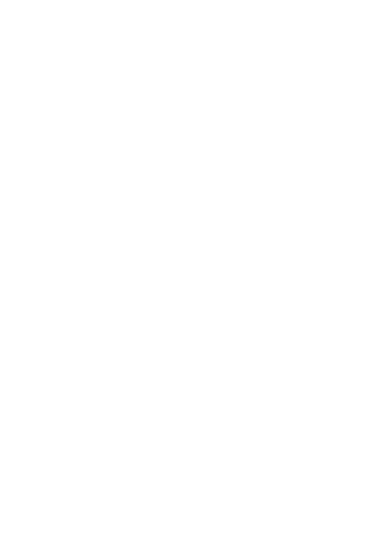
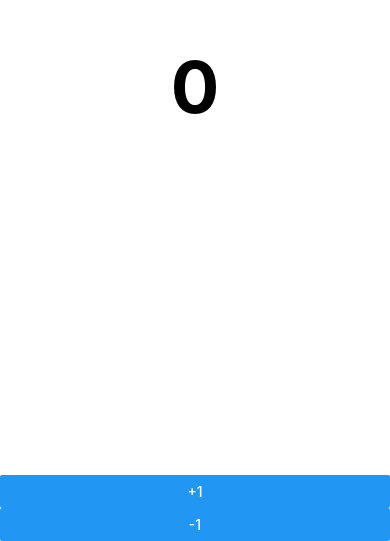
Before and after one commit to suaka/AwesomeProject, a React Native app: screen / in a window 390 px wide. Shown: the part 303-844 px from the top of the page. Built offline with nearby package versions, Linux system fonts and the light colour scheme.

Commit message:
카운터와상자만들기

```diff
--- a/App.tsx
+++ b/App.tsx
@@ -1,10 +1,19 @@
-// eslint-disable-next-line @typescript-eslint/no-unused-vars
 import React, {useState} from 'react';
 import {SafeAreaView, StyleSheet} from 'react-native';
 import Counter from './components/Counter';
 
 const App = () => {
-  return <SafeAreaView style={styles.full} />;
+  const [count, setCount] = useState(0);
+
+  const minus = () => setCount(count - 1);
+  const plus = () => setCount(count + 2);
+  //const minus = () => setCount(count - 1);
+
+  return (
+    <SafeAreaView style={styles.full}>
+      <Counter count={count} onIncrease={plus} onDecrease={minus} />
+    </SafeAreaView>
+  );
 };
 
 const styles = StyleSheet.create({
--- a/components/Counter.js
+++ b/components/Counter.js
@@ -1,14 +1,14 @@
 import React from 'react';
 import {View, Text, StyleSheet, Button} from 'react-native';
 
-function Counter() {
+function Counter({count, onIncrease, onDecrease}) {
   return (
     <View style={styles.wrapper}>
       <View style={styles.numberArea}>
-        <Text style={styles.number}>0</Text>
+        <Text style={styles.number}>{count}</Text>
       </View>
-      <Button title="+1" />
-      <Button title="-1" />
+      <Button title="+1" onPress={onIncrease} />
+      <Button title="-1" onPress={onDecrease} />
     </View>
   );
 }
@@ -19,8 +19,8 @@
   },
   numberArea: {
     flex: 1,
-    alignItem: 'center',
-    justifycounter: 'center',
+    alignItems: 'center', // 좌우
+    justifyContent: 'center', // 상하
   },
   number: {
     fontSize: 72,
```
